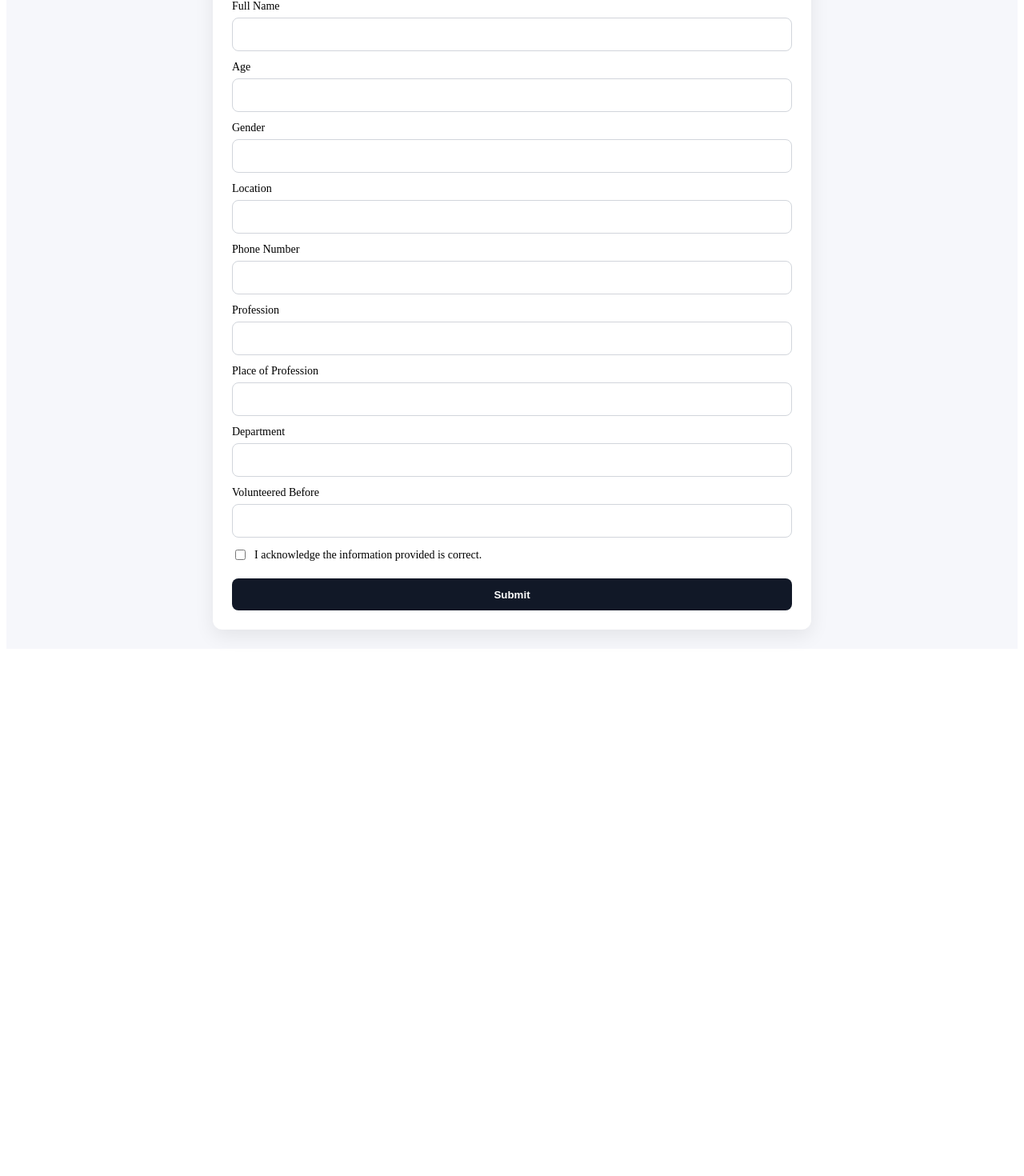
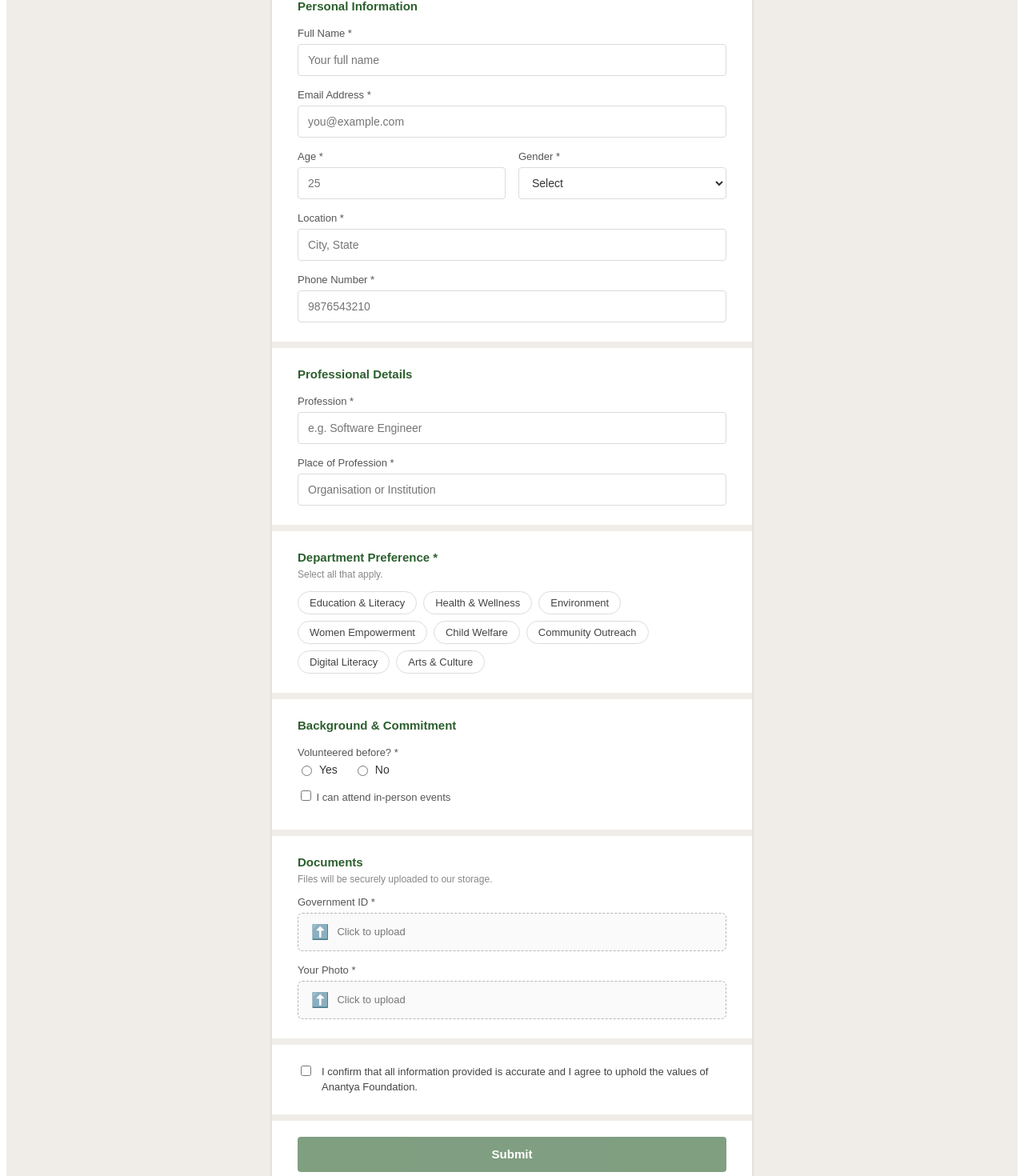
Before and after one commit to Rachit74/anantya-views, a Vue app: page /onboarding in a window 1280 px wide. Shown: the part 175-1645 px from the top of the page at 80% size. Before the commit the page ends 994 px from the top, so only its background shows below. Built offline with nearby package versions, Linux system fonts and the light colour scheme.

Commit message:
update frontend according to new schema

```diff
--- a/index.html
+++ b/index.html
@@ -4,7 +4,7 @@
     <meta charset="UTF-8">
     <link rel="icon" href="/favicon.ico">
     <meta name="viewport" content="width=device-width, initial-scale=1.0">
-    <title>Vite App</title>
+    <title>Anantya Foundation</title>
   </head>
   <body>
     <div id="app"></div>
--- a/src/views/OnboardingView.vue
+++ b/src/views/OnboardingView.vue
@@ -10,30 +10,53 @@ const form = reactive({
   age: null,
   gender: '',
   location: '',
-  phone_number: null,
+  phone_number: '',
   profession: '',
   place_of_profession: '',
-  department: '',
+  department: [],
   volunteered_before: '',
   acknowledgement: false,
+  can_attend_events: false,
+  government_id_picture: '',
+  member_picture: '',
 })
+
+const govIdFile = ref(null)
+const memberPicFile = ref(null)
+
+const departmentOptions = [
+  'Education & Literacy',
+  'Health & Wellness',
+  'Environment',
+  'Women Empowerment',
+  'Child Welfare',
+  'Community Outreach',
+  'Digital Literacy',
+  'Arts & Culture',
+]
 
 const isSubmitting = ref(false)
 const submitMessage = ref('')
+const submitSuccess = ref(false)
+
+const toggleDepartment = (dept) => {
+  const idx = form.department.indexOf(dept)
+  if (idx === -1) form.department.push(dept)
+  else form.department.splice(idx, 1)
+}
 
 const handleSubmit = async () => {
   isSubmitting.value = true
   submitMessage.value = ''
+  submitSuccess.value = false
 
   try {
     const response = await axios.post(`${BASE_URL}/onboard`, {
       ...form,
       age: Number(form.age),
-      phone_number: Number(form.phone_number),
     })
-
-    submitMessage.value = 'Form submitted successfully.'
-    console.log(response.data)
+    submitSuccess.value = true
+    submitMessage.value = 'Submitted successfully. Welcome to Anantya Foundation!'
   } catch (error) {
     submitMessage.value = `Submission failed: ${error?.response?.data?.detail || error.message}`
   } finally {
@@ -43,143 +66,321 @@ const handleSubmit = async () => {
 </script>
 
 <template>
-  <main class="onboarding">
-    <section class="card">
-      <h1>Anantya Onboarding Form</h1>
+  <main>
+    <div class="card">
+
+      <div class="card-header">
+        <h1>Anantya Foundation</h1>
+        <p>Volunteer Onboarding Form</p>
+      </div>
+
       <form @submit.prevent="handleSubmit">
-        <label>
-          Email
-          <input v-model="form.email" type="email" required />
-        </label>
 
-        <label>
-          Full Name
-          <input v-model="form.fullname" type="text" required />
-        </label>
+        <div class="section">
+          <h2>Personal Information</h2>
 
-        <label>
-          Age
-          <input v-model.number="form.age" type="number" min="0" required />
-        </label>
+          <div class="field">
+            <label>Full Name *</label>
+            <input v-model="form.fullname" type="text" placeholder="Your full name" required />
+          </div>
 
-        <label>
-          Gender
-          <input v-model="form.gender" type="text" required />
-        </label>
+          <div class="field">
+            <label>Email Address *</label>
+            <input v-model="form.email" type="email" placeholder="you@example.com" required />
+          </div>
 
-        <label>
-          Location
-          <input v-model="form.location" type="text" required />
-        </label>
+          <div class="row">
+            <div class="field">
+              <label>Age *</label>
+              <input v-model.number="form.age" type="number" min="1" max="120" placeholder="25" required />
+            </div>
+            <div class="field">
+              <label>Gender *</label>
+              <select v-model="form.gender" required>
+                <option value="" disabled>Select</option>
+                <option>Male</option>
+                <option>Female</option>
+                <option>Non-binary</option>
+                <option>Prefer not to say</option>
+              </select>
+            </div>
+          </div>
 
-        <label>
-          Phone Number
-          <input v-model.number="form.phone_number" type="number" min="0" required />
-        </label>
+          <div class="field">
+            <label>Location *</label>
+            <input v-model="form.location" type="text" placeholder="City, State" required />
+          </div>
 
-        <label>
-          Profession
-          <input v-model="form.profession" type="text" required />
-        </label>
+          <div class="field">
+            <label>Phone Number *</label>
+            <input
+              v-model="form.phone_number"
+              type="text"
+              inputmode="numeric"
+              pattern="[0-9]*"
+              placeholder="9876543210"
+              @input="form.phone_number = form.phone_number.replace(/\D/g, '')"
+              required
+            />
+          </div>
+        </div>
 
-        <label>
-          Place of Profession
-          <input v-model="form.place_of_profession" type="text" required />
-        </label>
+        <div class="section">
+          <h2>Professional Details</h2>
 
-        <label>
-          Department
-          <input v-model="form.department" type="text" required />
-        </label>
+          <div class="field">
+            <label>Profession *</label>
+            <input v-model="form.profession" type="text" placeholder="e.g. Software Engineer" required />
+          </div>
 
-        <label>
-          Volunteered Before
-          <input v-model="form.volunteered_before" type="text" required />
-        </label>
+          <div class="field">
+            <label>Place of Profession *</label>
+            <input v-model="form.place_of_profession" type="text" placeholder="Organisation or Institution" required />
+          </div>
+        </div>
 
-        <label class="checkbox-row">
-          <input v-model="form.acknowledgement" type="checkbox" required />
-          I acknowledge the information provided is correct.
-        </label>
+        <div class="section">
+          <h2>Department Preference *</h2>
+          <p class="hint">Select all that apply.</p>
+          <div class="chips">
+            <button
+              v-for="dept in departmentOptions"
+              :key="dept"
+              type="button"
+              class="chip"
+              :class="{ active: form.department.includes(dept) }"
+              @click="toggleDepartment(dept)"
+            >{{ dept }}</button>
+          </div>
+        </div>
 
-        <button type="submit" :disabled="isSubmitting">
-          {{ isSubmitting ? 'Submitting...' : 'Submit' }}
-        </button>
+        <div class="section">
+          <h2>Background &amp; Commitment</h2>
 
-        <p v-if="submitMessage" class="submit-message">{{ submitMessage }}</p>
+          <div class="field">
+            <label>Volunteered before? *</label>
+            <div class="radio-group">
+              <label class="radio"><input type="radio" v-model="form.volunteered_before" value="Yes" required /> Yes</label>
+              <label class="radio"><input type="radio" v-model="form.volunteered_before" value="No" /> No</label>
+            </div>
+          </div>
+
+          <div class="field">
+            <label class="checkbox">
+              <input type="checkbox" v-model="form.can_attend_events" />
+              I can attend in-person events
+            </label>
+          </div>
+        </div>
+
+        <div class="section">
+          <h2>Documents</h2>
+          <p class="hint">Files will be securely uploaded to our storage.</p>
+
+          <div class="field">
+            <label>Government ID *</label>
+            <div class="upload-box" @click="$refs.govIdInput.click()">
+              <span class="upload-icon">{{ govIdFile ? '📄' : '⬆️' }}</span>
+              <span v-if="govIdFile" class="upload-name">{{ govIdFile.name }}</span>
+              <span v-else class="upload-text">Click to upload</span>
+              <span v-if="govIdFile" class="upload-change">Change</span>
+            </div>
+            <input ref="govIdInput" type="file" accept="image/*,.pdf" style="display:none"
+              @change="e => govIdFile = e.target.files[0]" />
+          </div>
+
+          <div class="field">
+            <label>Your Photo *</label>
+            <div class="upload-box" @click="$refs.memberPicInput.click()">
+              <span class="upload-icon">{{ memberPicFile ? '🖼️' : '⬆️' }}</span>
+              <span v-if="memberPicFile" class="upload-name">{{ memberPicFile.name }}</span>
+              <span v-else class="upload-text">Click to upload</span>
+              <span v-if="memberPicFile" class="upload-change">Change</span>
+            </div>
+            <input ref="memberPicInput" type="file" accept="image/*" style="display:none"
+              @change="e => memberPicFile = e.target.files[0]" />
+          </div>
+        </div>
+
+        <div class="section">
+          <label class="checkbox">
+            <input type="checkbox" v-model="form.acknowledgement" required />
+            I confirm that all information provided is accurate and I agree to uphold the values of Anantya Foundation.
+          </label>
+        </div>
+
+        <div class="submit-area">
+          <button type="submit" :disabled="isSubmitting || form.department.length === 0">
+            {{ isSubmitting ? 'Submitting...' : 'Submit' }}
+          </button>
+          <p v-if="submitMessage" class="message" :class="{ success: submitSuccess }">
+            {{ submitMessage }}
+          </p>
+        </div>
+
       </form>
-    </section>
+    </div>
   </main>
 </template>
 
 <style scoped>
-.onboarding {
+* { box-sizing: border-box; }
+
+main {
   min-height: 100vh;
-  display: grid;
-  place-items: center;
-  padding: 24px;
-  background: #f6f7fb;
+  background: #f0ede8;
+  display: flex;
+  justify-content: center;
+  padding: 40px 16px 80px;
+  font-family: sans-serif;
+  font-size: 14px;
+  color: #333;
 }
 
 .card {
-  width: min(700px, 100%);
-  padding: 24px;
-  border-radius: 12px;
-  background: #ffffff;
-  box-shadow: 0 8px 24px rgba(0, 0, 0, 0.08);
+  width: 100%;
+  max-width: 600px;
+  border-radius: 8px;
+  overflow: hidden;
+  box-shadow: 0 1px 4px rgba(0,0,0,0.14);
 }
 
-h1 {
-  margin: 0 0 16px;
+.card-header {
+  background: #2c5f2e;
+  padding: 28px 32px;
+  color: white;
 }
 
-form {
-  display: grid;
-  gap: 12px;
+.card-header h1 { margin: 0 0 4px; font-size: 22px; font-weight: 600; }
+.card-header p { margin: 0; font-size: 14px; opacity: 0.8; }
+
+form { background: white; }
+
+.section {
+  padding: 24px 32px;
+  border-bottom: 8px solid #f0ede8;
 }
 
-label {
-  display: grid;
-  gap: 6px;
+.section:last-of-type { border-bottom: none; }
+
+h2 { margin: 0 0 18px; font-size: 15px; font-weight: 600; color: #2c5f2e; }
+
+.hint { margin: -12px 0 14px; font-size: 12px; color: #888; }
+
+.field { margin-bottom: 16px; }
+.field:last-child { margin-bottom: 0; }
+.field > label { display: block; margin-bottom: 6px; font-size: 13px; color: #555; }
+
+.row { display: grid; grid-template-columns: 1fr 1fr; gap: 16px; }
+
+input[type="text"],
+input[type="email"],
+input[type="number"],
+select {
+  width: 100%;
+  height: 40px;
+  border: 1px solid #dadce0;
+  border-radius: 4px;
+  padding: 0 12px;
   font-size: 14px;
+  font-family: inherit;
+  color: #333;
+  outline: none;
+  transition: border-color 0.15s;
+  background: white;
 }
 
-input {
-  height: 40px;
-  border: 1px solid #d1d5db;
-  border-radius: 8px;
-  padding: 0 12px;
+input:focus, select:focus {
+  border-color: #2c5f2e;
+  border-bottom: 2px solid #2c5f2e;
 }
 
-.checkbox-row {
-  grid-template-columns: auto 1fr;
-  align-items: center;
-  gap: 8px;
+.chips { display: flex; flex-wrap: wrap; gap: 8px; }
+
+.chip {
+  padding: 6px 14px;
+  border-radius: 999px;
+  border: 1px solid #dadce0;
+  background: white;
+  font-size: 13px;
+  font-family: inherit;
+  color: #444;
+  cursor: pointer;
+  transition: all 0.12s;
 }
 
-.checkbox-row input {
-  height: auto;
-  padding: 0;
+.chip:hover { border-color: #2c5f2e; color: #2c5f2e; }
+.chip.active { background: #2c5f2e; border-color: #2c5f2e; color: white; }
+
+.radio-group { display: flex; gap: 20px; }
+
+.radio { display: flex; align-items: center; gap: 6px; cursor: pointer; font-size: 14px; }
+.radio input { accent-color: #2c5f2e; }
+
+.checkbox {
+  display: flex;
+  align-items: flex-start;
+  gap: 10px;
+  font-size: 13px;
+  color: #444;
+  cursor: pointer;
+  line-height: 1.5;
 }
 
-button {
-  margin-top: 8px;
-  height: 40px;
-  border: 0;
-  border-radius: 8px;
-  background: #111827;
-  color: #ffffff;
+.checkbox input { margin-top: 2px; accent-color: #2c5f2e; flex-shrink: 0; }
+
+.upload-box {
+  display: flex;
+  align-items: center;
+  gap: 10px;
+  border: 1px dashed #b0b8b0;
+  border-radius: 6px;
+  padding: 12px 16px;
+  cursor: pointer;
+  background: #fafafa;
+  transition: border-color 0.15s, background 0.15s;
+}
+
+.upload-box:hover { border-color: #2c5f2e; background: #f4f9f4; }
+.upload-icon { font-size: 18px; }
+.upload-text { color: #777; font-size: 13px; }
+.upload-name { font-size: 13px; color: #333; flex: 1; overflow: hidden; text-overflow: ellipsis; white-space: nowrap; }
+.upload-change { font-size: 12px; color: #2c5f2e; margin-left: auto; flex-shrink: 0; }
+
+.submit-area { padding: 20px 32px 28px; background: white; }
+
+button[type="submit"] {
+  width: 100%;
+  height: 44px;
+  border: none;
+  border-radius: 4px;
+  background: #2c5f2e;
+  color: white;
+  font-size: 15px;
+  font-family: inherit;
   font-weight: 600;
   cursor: pointer;
+  transition: background 0.15s;
 }
 
-button:disabled {
-  opacity: 0.7;
-  cursor: not-allowed;
+button[type="submit"]:hover:not(:disabled) { background: #1e4520; }
+button[type="submit"]:disabled { opacity: 0.6; cursor: not-allowed; }
+
+.message {
+  margin: 12px 0 0;
+  padding: 10px 14px;
+  border-radius: 4px;
+  font-size: 13px;
+  background: #fdecea;
+  color: #c0392b;
+  border-left: 3px solid #c0392b;
 }
 
-.submit-message {
-  margin: 0;
-  font-size: 14px;
+.message.success { background: #f4f9f4; color: #2c5f2e; border-left-color: #2c5f2e; }
+
+@media (max-width: 480px) {
+  .row { grid-template-columns: 1fr; }
+  .section { padding: 20px; }
+  .submit-area { padding: 20px; }
 }
 </style>
```
